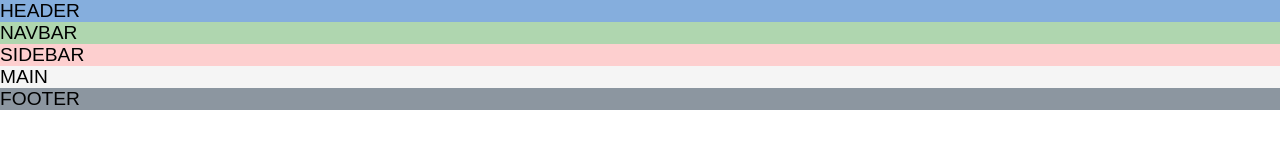
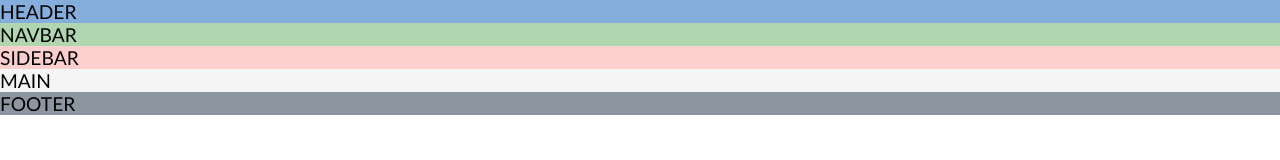
Before and after one commit to andresaldana1209/Proyecto_GESTION, a plain HTML site: page index.html in a window 1280 px wide. Drawn offline with Linux system fonts and the light colour scheme.

Commit message:
actualizacion 3.0

```diff
--- a/css/grid.css
+++ b/css/grid.css
@@ -1,3 +1,6 @@
+
+
+
 * {
     box-sizing: border-box;
     margin: 0;
@@ -8,7 +11,7 @@ html {
     height: 100%;
 }
 body {
-    font-family: "Public Sans", sans-serif;
+    font-family: 'Gill Sans', 'Gill Sans MT', Calibri, 'Trebuchet MS', sans-serif;
     font-size: 1.2rem;
     min-height: 100%;
 }
```
